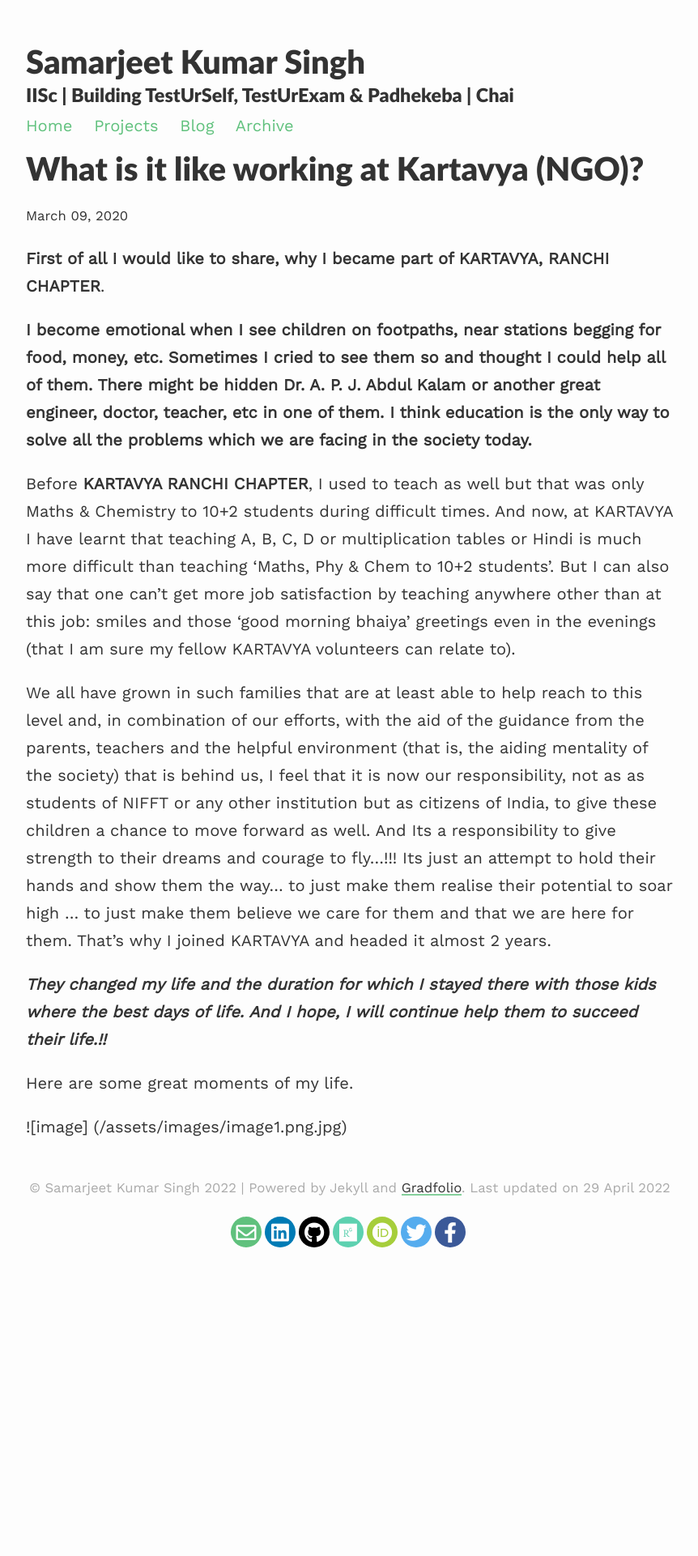
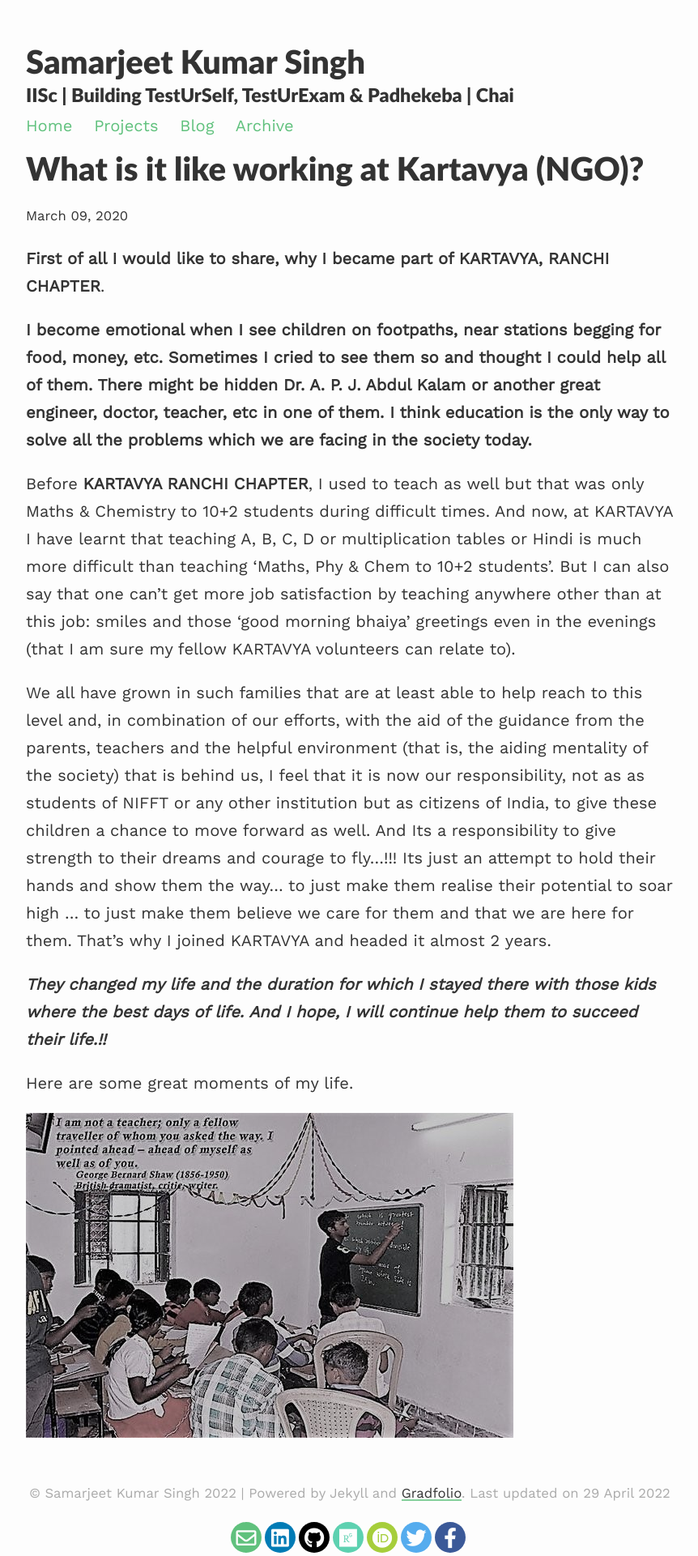
Before and after one commit to Samarjeetkumarsingh/website, a Jekyll site: the page built from _posts/2020-03-09-home-they-brought.md, in a window 1280 px wide. Shown: the whole page at 81% size, without its empty margins (208-1070 px from the left). Built offline with Jekyll 4.4.1, drawn with Linux system fonts in a browser that asks for light colours; nearby versions of some CDN libraries; before the commit the page ends 1544 px from its top, so only the background shows below that.

Commit message:
Update 2020-03-09-home-they-brought.md

```diff
--- a/_posts/2020-03-09-home-they-brought.md
+++ b/_posts/2020-03-09-home-they-brought.md
@@ -15,4 +15,4 @@ We all have grown in such families that are at least able to help reach to this
 
 Here are some great moments of my life.
 
-![image] (/assets/images/image1.png.jpg)
+![image](/assets/images/image1.png)
```
